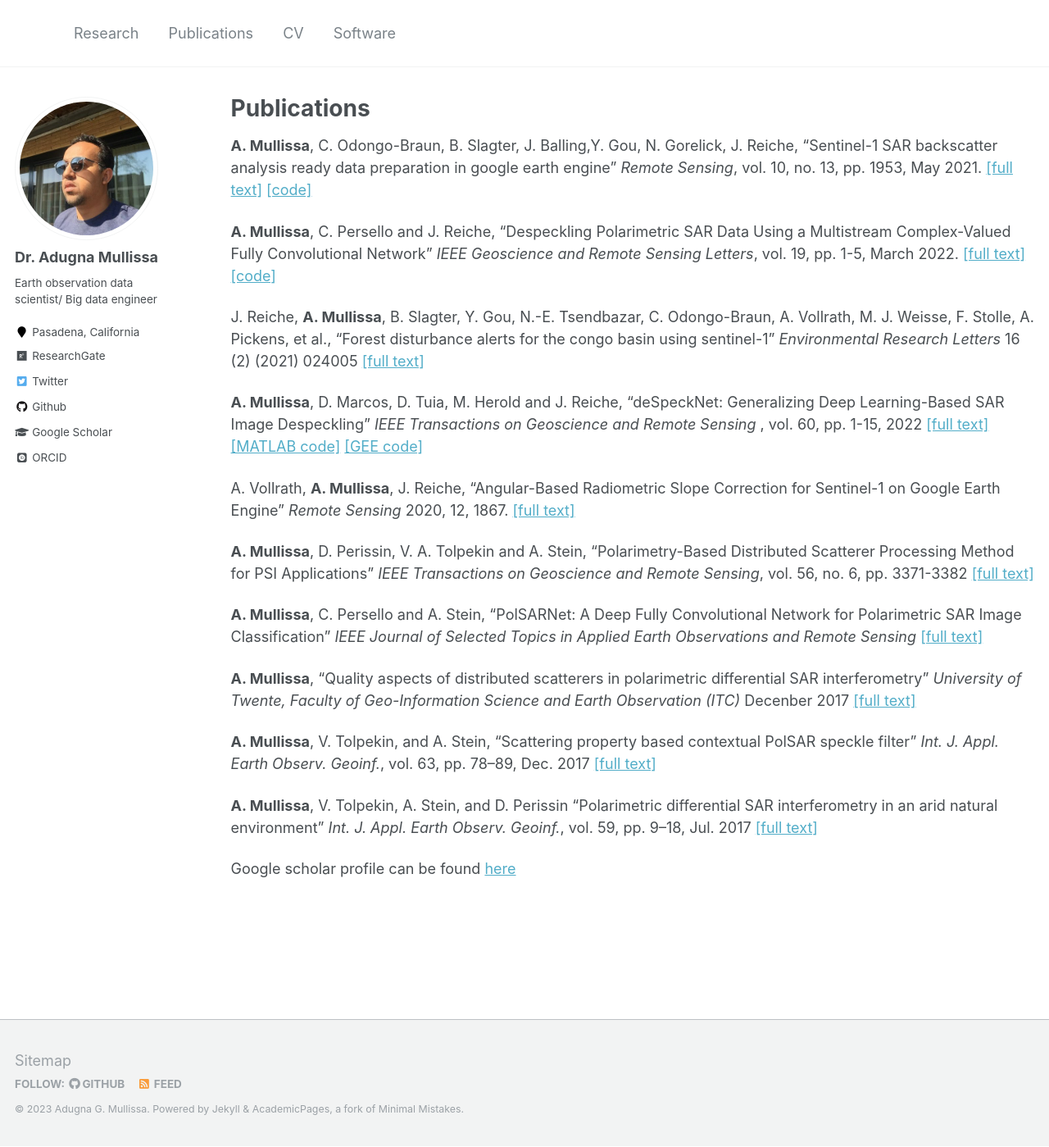
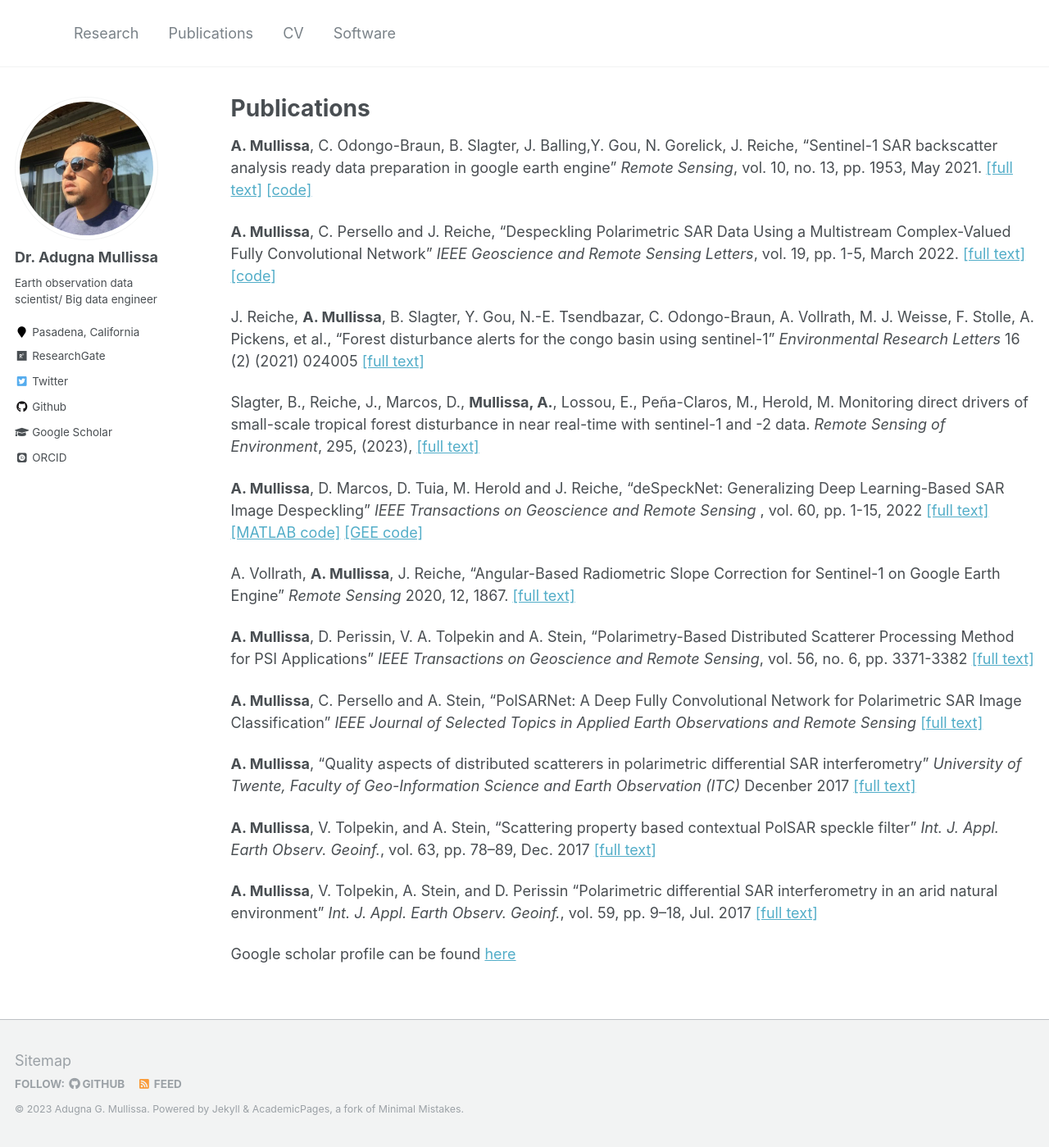
Before and after one commit to adugnag/adugnag.github.io, a Jekyll site: the page built from _pages/publications.md, in a window 1280 px wide and 1399 px high. Shown: the whole window at 82% size. Built offline with Jekyll 4.4.1, drawn with Linux system fonts in a browser that asks for light colours; some web fonts are replaced.

Commit message:
Update publications.md

```diff
--- a/_pages/publications.md
+++ b/_pages/publications.md
@@ -10,6 +10,8 @@ author_profile: true
 **A. Mullissa**, C. Persello and J. Reiche, "Despeckling Polarimetric SAR Data Using a Multistream Complex-Valued Fully Convolutional Network" *IEEE Geoscience and Remote Sensing Letters*, vol. 19, pp. 1-5, March 2022. [[full text]](http://adugnag.github.io/files/cv-despecknet_published.pdf) [[code]](https://github.com/adugnag/CV-deSpeckNet)
 
 J. Reiche, **A. Mullissa**, B. Slagter, Y. Gou, N.-E. Tsendbazar, C. Odongo-Braun, A. Vollrath, M. J. Weisse, F. Stolle, A. Pickens, et al., "Forest disturbance alerts for the congo basin using sentinel-1" *Environmental Research Letters* 16 (2) (2021) 024005 [[full text]](http://adugnag.github.io/files/Reiche_2021_Environ._Res._Lett._16_024005.pdf)
+
+Slagter, B., Reiche, J., Marcos, D., **Mullissa, A.**, Lossou, E., Peña-Claros, M., Herold, M. Monitoring direct drivers of small-scale tropical forest disturbance in near real-time with sentinel-1 and -2 data. *Remote Sensing of Environment*, 295, (2023), [[full text]](113655. https://doi.org/10.1016/j.rse.2023.113655)
 
 **A. Mullissa**, D. Marcos, D. Tuia, M. Herold and J. Reiche, "deSpeckNet: Generalizing Deep Learning-Based SAR Image Despeckling" *IEEE Transactions on Geoscience and Remote Sensing* , vol. 60, pp. 1-15, 2022 [[full text]](http://adugnag.github.io/files/deSpeckNet_published.pdf) [[MATLAB code]](https://github.com/adugnag/deSpeckNet) [[GEE code]](https://github.com/adugnag/deSpeckNet-TF-GEE)
 
```
